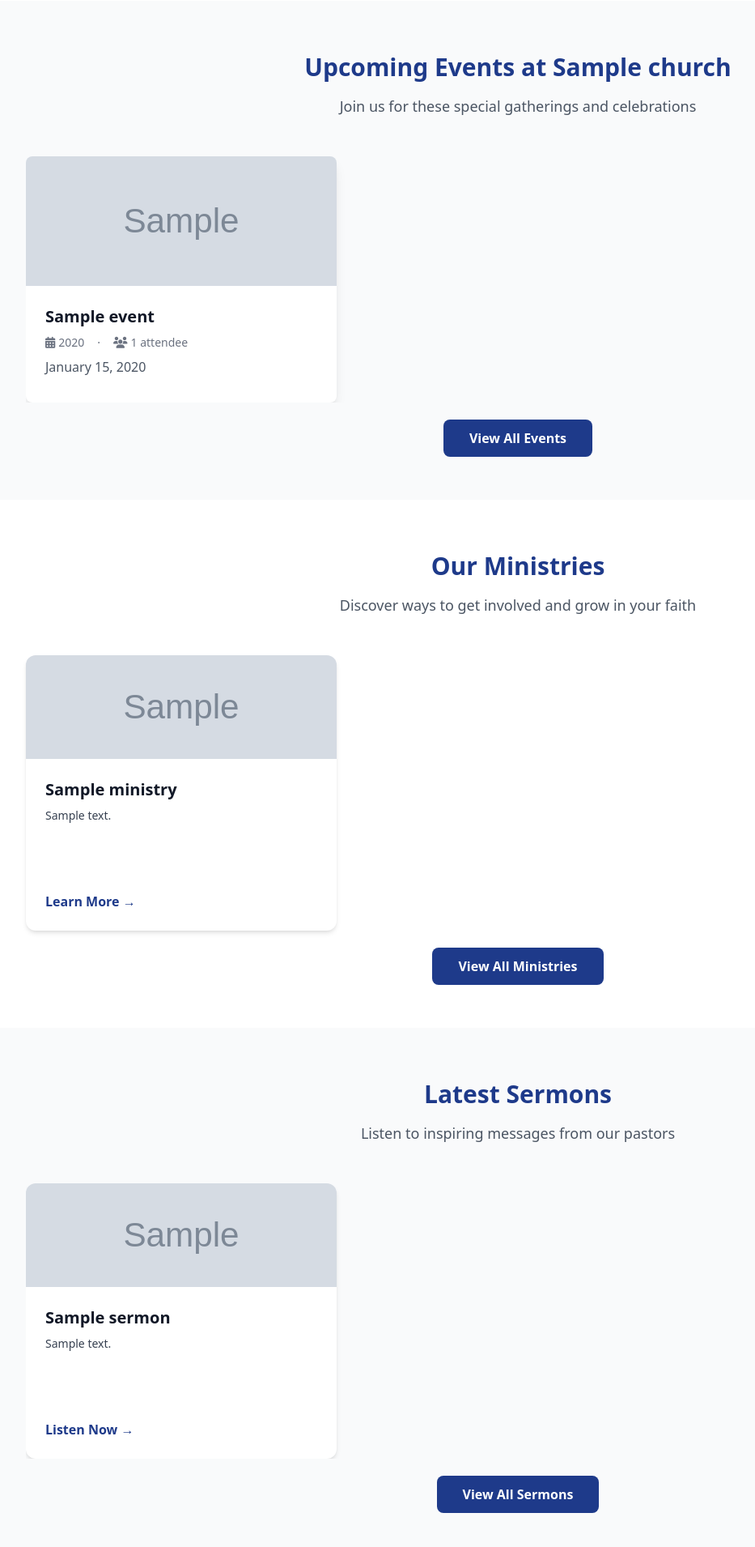
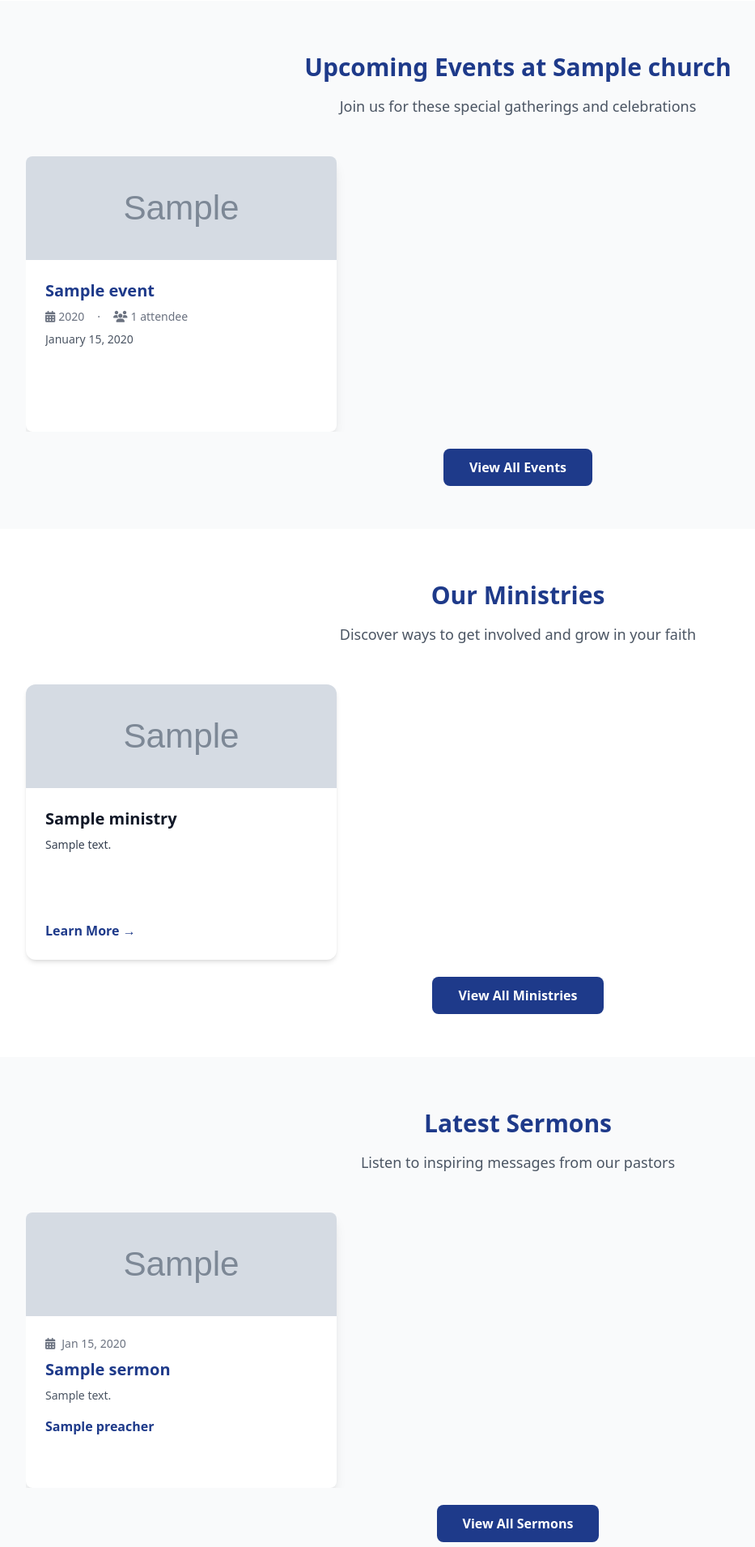
Before and after one commit to Boateng555/bethel2, a Django app: template templates/core/church_home.html in a window 1280 px wide. Shown: the part 1907-3817 px from the top of the page at 81% size, without its empty margins (0-933 px from the left). Run offline with Django 5.2, Linux system fonts and the light colour scheme; the template is opened without the code that fills it: most values are stand-ins (such as "Sample title", 1, 10 or a date in 2020); grey boxes marked "Sample" are stand-in pictures; some libraries are stand-ins or nearby versions.

Commit message:
Church homepage: Match global card style, size, and auto-scroll for events, sermons, news

```diff
--- a/templates/core/_event_card.html
+++ b/templates/core/_event_card.html
@@ -1,17 +1,17 @@
 {% if church %}
-<a href="{% url 'church_event_detail' church.id event.id %}" class="block bg-white rounded-lg shadow-lg overflow-hidden hover:shadow-lg transition focus:outline-none focus:ring-2 focus:ring-[#1e3a8a]">
+<a href="{% url 'church_event_detail' church.id event.id %}" class="block bg-white rounded-lg shadow-lg overflow-hidden hover:shadow-lg transition flex flex-col min-h-[340px] h-full focus:outline-none focus:ring-2 focus:ring-[#1e3a8a]">
 {% else %}
-<a href="{% url 'event_detail' event.id %}" class="block bg-white rounded-lg shadow-lg overflow-hidden hover:shadow-lg transition focus:outline-none focus:ring-2 focus:ring-[#1e3a8a]">
+<a href="{% url 'event_detail' event.id %}" class="block bg-white rounded-lg shadow-lg overflow-hidden hover:shadow-lg transition flex flex-col min-h-[340px] h-full focus:outline-none focus:ring-2 focus:ring-[#1e3a8a]">
 {% endif %}
     {% if event.card_image %}
-        <div class="h-40 bg-cover bg-center" style="background-image: url('{{ event.card_image.url }}');"></div>
+        <img src="{{ event.card_image.url }}" alt="{{ event.title }}" class="w-full h-32 object-cover">
     {% else %}
-        <div class="h-40 bg-gradient-to-r from-[#1e3a8a] to-[#1e3a8a] flex items-center justify-center">
+        <div class="h-32 bg-gradient-to-r from-[#1e3a8a] to-[#1e3a8a] flex items-center justify-center">
             <i class="fas fa-calendar text-white text-6xl"></i>
         </div>
     {% endif %}
-    <div class="p-6">
-        <h3 class="text-xl font-bold text-gray-900 mb-2">{{ event.title }}</h3>
+    <div class="p-6 flex flex-col flex-1">
+        <h3 class="text-xl font-semibold mb-2 text-deep-blue">{{ event.title }}</h3>
         <div class="flex items-center text-sm text-gray-500 mb-2 gap-3">
             {% if event.start_date %}
                 <span class="flex items-center">
@@ -26,7 +26,7 @@
                 <span class="flex items-center"><i class="fas fa-users mr-1"></i>{{ event.attendees_count }} attendee{% if event.attendees_count != 1 %}s{% endif %}</span>
             {% endif %}
         </div>
-        <p class="text-gray-600 mb-2">
+        <p class="text-gray-600 text-sm mb-4 line-clamp-2">
             {% if event.start_date %}
                 {{ event.start_date|date:"F j, Y" }}
             {% endif %}
--- a/templates/core/_sermon_card.html
+++ b/templates/core/_sermon_card.html
@@ -1,25 +1,22 @@
-<div class="bg-white rounded-lg shadow-lg overflow-hidden hover:shadow-xl transition-shadow duration-300">
+{% if church %}
+<a href="{% url 'church_sermons' church.id %}" class="block bg-white rounded-lg shadow-lg overflow-hidden hover:shadow-lg transition flex flex-col min-h-[340px] h-full focus:outline-none focus:ring-2 focus:ring-[#1e3a8a]">
+{% else %}
+<a href="/sermon" class="block bg-white rounded-lg shadow-lg overflow-hidden hover:shadow-lg transition flex flex-col min-h-[340px] h-full focus:outline-none focus:ring-2 focus:ring-[#1e3a8a]">
+{% endif %}
     {% if sermon.thumbnail %}
-        <div class="h-40 bg-cover bg-center" style="background-image: url('{{ sermon.thumbnail.url }}');"></div>
+        <img src="{{ sermon.thumbnail.url }}" alt="{{ sermon.title }}" class="w-full h-32 object-cover">
     {% else %}
-        <div class="h-40 bg-gradient-to-r from-indigo-500 to-indigo-200 flex items-center justify-center">
+        <div class="h-32 bg-gradient-to-r from-indigo-500 to-indigo-200 flex items-center justify-center">
             <i class="fas fa-microphone-alt text-white text-6xl"></i>
         </div>
     {% endif %}
-    <div class="p-6">
+    <div class="p-6 flex flex-col flex-1">
         <div class="flex items-center text-sm text-gray-500 mb-2">
             <i class="fas fa-calendar-alt mr-2"></i>
             {{ sermon.date|date:"M d, Y" }}
         </div>
         <h3 class="text-xl font-semibold mb-2 text-deep-blue">{{ sermon.title }}</h3>
-        <p class="text-gray-600 mb-4">{{ sermon.description|truncatewords:20 }}</p>
-        <div class="flex justify-between items-center">
-            <span class="text-[#1e3a8a] font-semibold">{{ sermon.preacher }}</span>
-            {% if church %}
-                <a href="{% url 'church_sermons' church.id %}" class="text-[#1e3a8a] hover:text-white font-semibold">Listen Now &rarr;</a>
-            {% else %}
-                <a href="/sermon" class="text-[#1e3a8a] hover:text-white font-semibold">Listen Now &rarr;</a>
-            {% endif %}
-        </div>
+        <p class="text-gray-600 text-sm mb-4 line-clamp-2">{{ sermon.description|truncatewords:20 }}</p>
+        <span class="text-[#1e3a8a] font-semibold">{{ sermon.preacher }}</span>
     </div>
-</div>
+</a>
--- a/templates/core/church_home.html
+++ b/templates/core/church_home.html
@@ -345,7 +345,7 @@
         </div>
         <div class="auto-scroll-events flex space-x-4 overflow-x-auto md:grid md:grid-cols-2 lg:grid-cols-3 md:space-x-0 md:gap-8">
             {% for event in events %}
-                <div class="min-w-[280px] md:min-w-0 church-card">{% include 'core/_event_card.html' with event=event church=church %}</div>
+                <div class="min-w-[280px] md:min-w-0">{% include 'core/_event_card.html' with event=event church=church %}</div>
             {% endfor %}
         </div>
         <div class="text-center mt-8">
@@ -412,20 +412,7 @@
         </div>
         <div class="auto-scroll-events flex space-x-4 overflow-x-auto md:grid md:grid-cols-2 lg:grid-cols-3 md:space-x-0 md:gap-8">
             {% for sermon in sermons|slice:':3' %}
-            <div class="min-w-[280px] md:min-w-0 bg-white rounded-xl shadow-md overflow-hidden hover:shadow-lg transition flex flex-col min-h-[340px] h-full">
-                {% if sermon.thumbnail %}
-                <img src="{{ sermon.thumbnail.url }}" alt="{{ sermon.title }}" class="w-full h-32 object-cover">
-                {% else %}
-                <div class="h-32 bg-gradient-to-r from-indigo-500 to-indigo-200 flex items-center justify-center">
-                    <i class="fas fa-microphone-alt text-white text-6xl"></i>
-                </div>
-                {% endif %}
-                <div class="p-6 flex flex-col flex-1">
-                    <h3 class="text-xl font-bold text-gray-900 mb-2">{{ sermon.title }}</h3>
-                    <p class="text-gray-700 text-sm mb-4 line-clamp-2">{{ sermon.description|truncatewords:20 }}</p>
-                    <a href="{% url 'church_sermons' church.id %}" class="text-[#1e3a8a] hover:text-[#1e3a8a] font-semibold mt-auto">Listen Now &rarr;</a>
-                </div>
-            </div>
+                <div class="min-w-[280px] md:min-w-0">{% include 'core/_sermon_card.html' with sermon=sermon church=church %}</div>
             {% endfor %}
         </div>
         <div class="text-center mt-8">
@@ -445,7 +432,7 @@
         </div>
         <div class="auto-scroll-events flex space-x-4 overflow-x-auto md:grid md:grid-cols-2 lg:grid-cols-3 md:space-x-0 md:gap-8">
             {% for article in news %}
-            <div class="min-w-[280px] md:min-w-0 bg-white rounded-xl shadow-md overflow-hidden hover:shadow-lg transition flex flex-col min-h-[340px] h-full">
+                <a href="#" class="min-w-[280px] md:min-w-0 bg-white rounded-lg shadow-lg overflow-hidden hover:shadow-lg transition flex flex-col min-h-[340px] h-full focus:outline-none focus:ring-2 focus:ring-[#1e3a8a]">
                     {% if article.image %}
                     <img src="{{ article.image.url }}" alt="{{ article.title }}" class="w-full h-32 object-cover">
                     {% else %}
@@ -454,11 +441,11 @@
                     </div>
                     {% endif %}
                     <div class="p-6 flex flex-col flex-1">
-                    <h3 class="text-xl font-bold text-gray-900 mb-2">{{ article.title }}</h3>
-                    <p class="text-gray-700 text-sm mb-4 line-clamp-2">{{ article.content|truncatewords:20 }}</p>
-                    <a href="#" class="text-[#1e3a8a] hover:text-[#1e3a8a] font-semibold mt-auto">Read More →</a>
+                        <h3 class="text-xl font-semibold mb-2 text-deep-blue">{{ article.title }}</h3>
+                        <p class="text-gray-600 text-sm mb-4 line-clamp-2">{{ article.content|truncatewords:20 }}</p>
+                        <span class="text-[#1e3a8a] font-semibold">{{ article.date|date:"M d, Y" }}</span>
                     </div>
-            </div>
+                </a>
             {% endfor %}
         </div>
         <div class="text-center mt-8">
@@ -522,6 +509,29 @@ document.addEventListener('DOMContentLoaded', function() {
 </script>
 
     <script>
+        // Auto-scroll script for carousels
+        function autoScrollCarousel(selector, interval = 2000) {
+            const container = document.querySelector(selector);
+            if (!container) return;
+            let scrollAmount = 0;
+            let maxScroll = container.scrollWidth - container.clientWidth;
+            let direction = 1;
+            setInterval(() => {
+                if (window.innerWidth >= 768) return; // Only auto-scroll on mobile
+                if (container.scrollLeft >= maxScroll) {
+                    direction = -1;
+                } else if (container.scrollLeft <= 0) {
+                    direction = 1;
+                }
+                scrollAmount = direction === 1 ? container.scrollLeft + 300 : container.scrollLeft - 300;
+                container.scrollTo({ left: scrollAmount, behavior: 'smooth' });
+            }, interval);
+        }
+        document.addEventListener('DOMContentLoaded', function() {
+            autoScrollCarousel('.auto-scroll-events');
+        });
+    </script>
+    <script>
         // Mobile menu toggle
         document.addEventListener('DOMContentLoaded', function() {
             const menuBtn = document.getElementById('mobile-menu-button');
```
Lines whose indentation alone changed are shown as unchanged.
